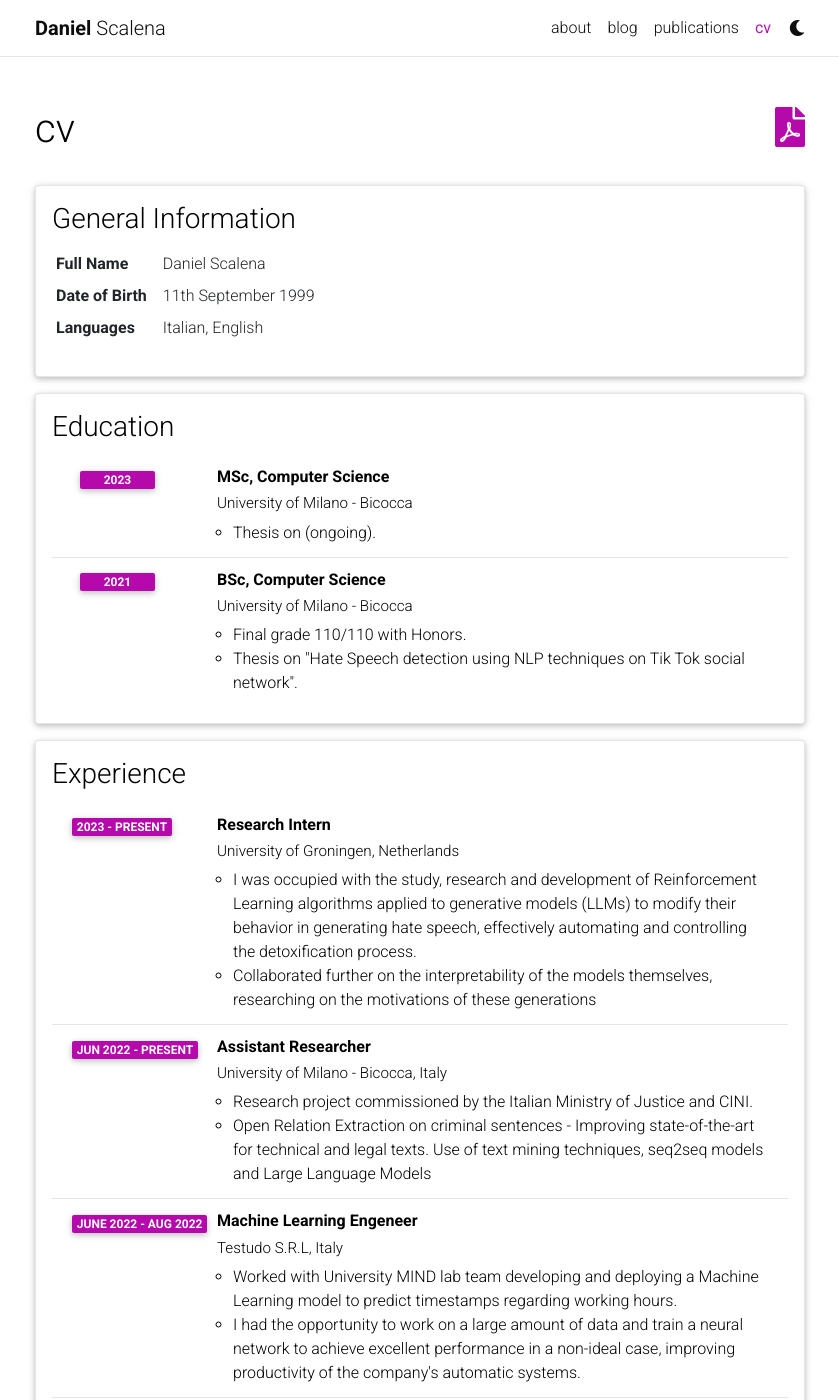
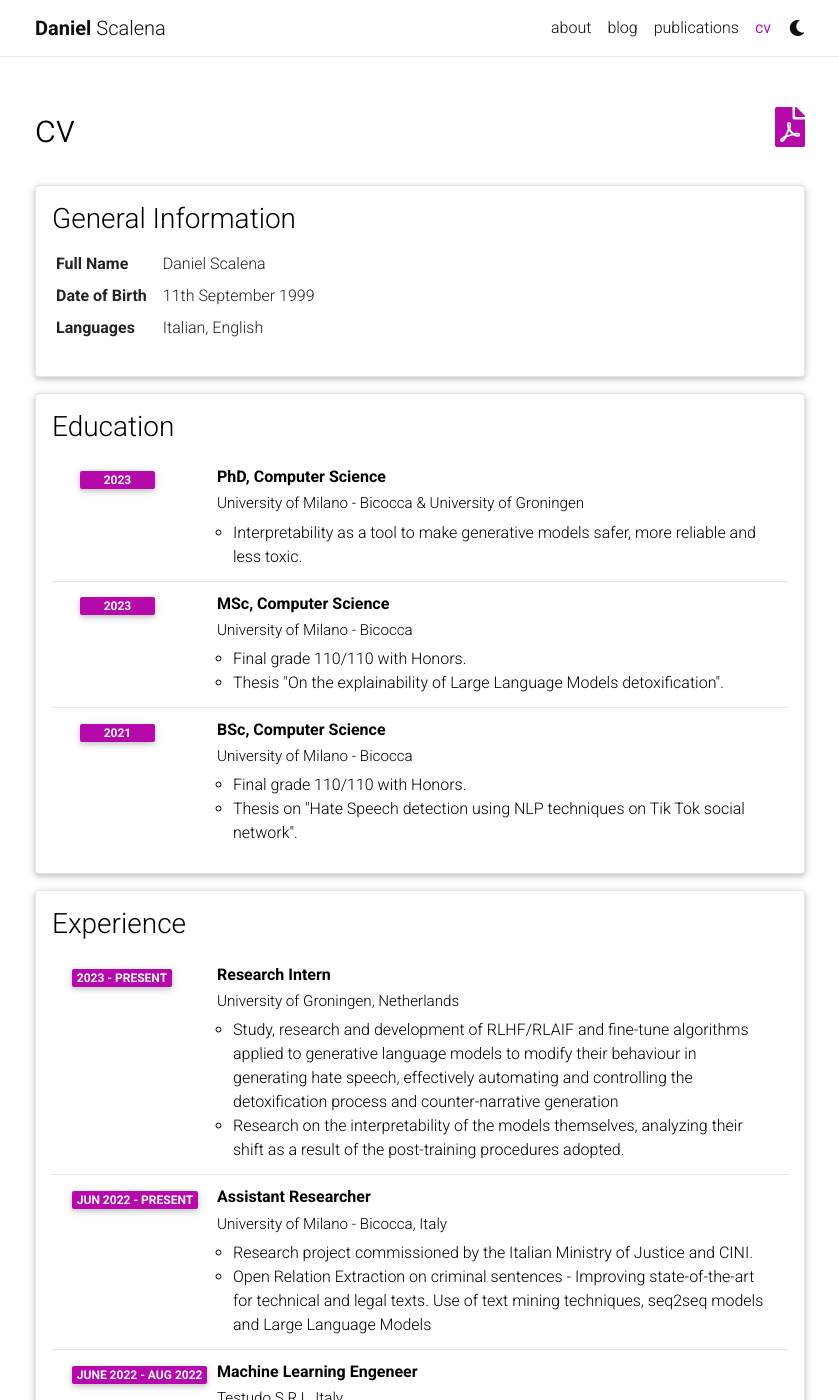
Before and after one commit to DanielSc4/danielsc4.github.io, a Jekyll site: the page built from _pages/cv.md, in a window 1280 px wide and 1400 px high. Shown: the whole window, without its empty margins (220-1059 px from the left). Built offline with Jekyll 4.4.1, drawn with Linux system fonts in a browser that asks for light colours; comment, search, counter and statistics services are not loaded; a style sheet for code colours, icons or effects is not loaded.

Commit message:
Update cv online

```diff
--- a/_data/cv.yml
+++ b/_data/cv.yml
@@ -11,16 +11,17 @@
 - title: Education
   type: time_table
   contents:
+    - title: PhD, Computer Science
+      institution: University of Milano - Bicocca & University of Groningen
+      year: 2023
+      description:
+        - Interpretability as a tool to make generative models safer, more reliable and less toxic.
     - title: MSc, Computer Science
       institution: University of Milano - Bicocca
       year: 2023
       description:
-        - Thesis on (ongoing).
-        # - Description 2.
-        # - title: Description 3.
-        #   contents:
-        #     - Sub-description 1.
-        #     - Sub-description 2.
+        - Final grade 110/110 with Honors.
+        - Thesis "On the explainability of Large Language Models detoxification".
     - title: BSc, Computer Science
       institution: University of Milano - Bicocca
       year: 2021
@@ -36,8 +37,8 @@
       institution: University of Groningen, Netherlands
       year: 2023 - Present
       description:
-        - I was occupied with the study, research and development of Reinforcement Learning algorithms applied to generative models (LLMs) to modify their behavior in generating hate speech, effectively automating and controlling the detoxification process.
-        - Collaborated further on the interpretability of the models themselves, researching on the motivations of these generations
+        - Study, research and development of RLHF/RLAIF and fine-tune algorithms applied to generative language models to modify their behaviour in generating hate speech, effectively automating and controlling the detoxification process and counter-narrative generation
+        - Research on the interpretability of the models themselves, analyzing their shift as a result of the post-training procedures adopted.
           # contents:
           #   - Sub-description 1.
           #   - Sub-description 2.
```
